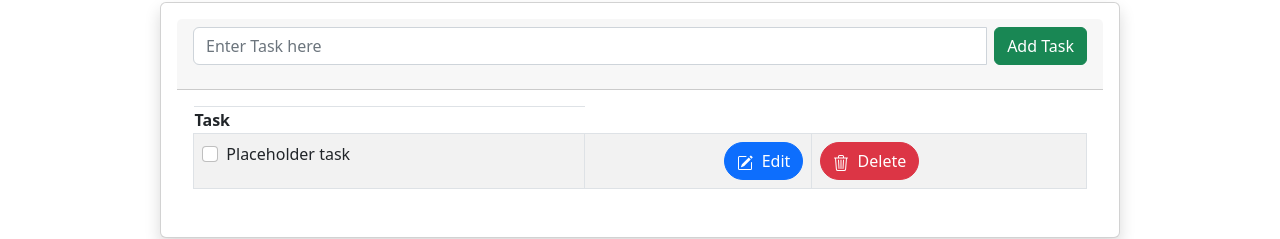
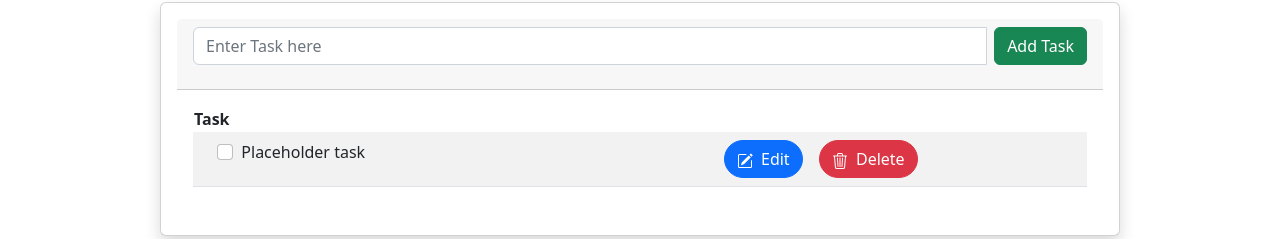
Before and after one commit to rmsevilla/todoli, a React (Create React App) app in the folder todoli/: page /listcontent in a window 1280 px wide. Shown: the part 78-317 px from the top of the page. Built offline with nearby package versions, Linux system fonts and the light colour scheme.

Commit message:
Css changes for ListContent

```diff
--- a/todoli/src/component/ListContent/ListContent.css
+++ b/todoli/src/component/ListContent/ListContent.css
@@ -1,3 +1,27 @@
 td {
     min-width: 80%;
 }
+
+.btn {
+    white-space: nowrap;
+    overflow: hidden;
+    text-overflow: ellipsis;
+    display: inline;
+}
+
+.button1 {
+    margin-right: 16px;
+}
+
+.form-check-input {
+    margin-left: 16px;
+}
+
+#outer {
+    width:100%;
+    text-align: center;
+}
+
+tr {
+    white-space: nowrap;
+}
--- a/todoli/src/component/ListContent/ListContentDisplay.js
+++ b/todoli/src/component/ListContent/ListContentDisplay.js
@@ -13,7 +13,7 @@ function ListContentDisplay(){
             </div>
             </h5>
                 <div class="card-body">
-                    <table className = "table table-striped table-bordered listTable">
+                    <table className = "table table-striped listTable">
                         <thead>
                             <th className = "text-left">Task</th>
                         </thead>
@@ -28,27 +28,27 @@ function ListContentDisplay(){
                                 <td align="right">
                                     <div className="row g-0">
 
-                                            <div>
-                                                <button className="btn btn-primary rounded-pill">
+                                            <div id="outer">
+                                                <button className="btn btn-primary rounded-pill button1">
                                                 <svg xmlns="http://www.w3.org/2000/svg" width="16" height="16" fill="currentColor" class="bi bi-pencil-square" viewBox="0 0 16 16">
                                                     <path d="M15.502 1.94a.5.5 0 0 1 0 .706L14.459 3.69l-2-2L13.502.646a.5.5 0 0 1 .707 0l1.293 1.293zm-1.75 2.456-2-2L4.939 9.21a.5.5 0 0 0-.121.196l-.805 2.414a.25.25 0 0 0 .316.316l2.414-.805a.5.5 0 0 0 .196-.12l6.813-6.814z"/>
                                                     <path fill-rule="evenodd" d="M1 13.5A1.5 1.5 0 0 0 2.5 15h11a1.5 1.5 0 0 0 1.5-1.5v-6a.5.5 0 0 0-1 0v6a.5.5 0 0 1-.5.5h-11a.5.5 0 0 1-.5-.5v-11a.5.5 0 0 1 .5-.5H9a.5.5 0 0 0 0-1H2.5A1.5 1.5 0 0 0 1 2.5v11z"/>
                                                 </svg>
                                                     &nbsp; Edit
                                                 </button>
+
+                                                <button className="btn btn-danger rounded-pill button2">
+                                                <svg xmlns="http://www.w3.org/2000/svg" width="16" height="20" fill="currentColor" class="bi bi-trash3" viewBox="0 0 16 16">
+                                                    <path d="M6.5 1h3a.5.5 0 0 1 .5.5v1H6v-1a.5.5 0 0 1 .5-.5ZM11 2.5v-1A1.5 1.5 0 0 0 9.5 0h-3A1.5 1.5 0 0 0 5 1.5v1H2.506a.58.58 0 0 0-.01 0H1.5a.5.5 0 0 0 0 1h.538l.853 10.66A2 2 0 0 0 4.885 16h6.23a2 2 0 0 0 1.994-1.84l.853-10.66h.538a.5.5 0 0 0 0-1h-.995a.59.59 0 0 0-.01 0H11Zm1.958 1-.846 10.58a1 1 0 0 1-.997.92h-6.23a1 1 0 0 1-.997-.92L3.042 3.5h9.916Zm-7.487 1a.5.5 0 0 1 .528.47l.5 8.5a.5.5 0 0 1-.998.06L5 5.03a.5.5 0 0 1 .47-.53Zm5.058 0a.5.5 0 0 1 .47.53l-.5 8.5a.5.5 0 1 1-.998-.06l.5-8.5a.5.5 0 0 1 .528-.47ZM8 4.5a.5.5 0 0 1 .5.5v8.5a.5.5 0 0 1-1 0V5a.5.5 0 0 1 .5-.5Z"/>
+                                                </svg>
+                                                &nbsp; Delete
+                                                </button>
+
                                             </div>
                                     </div>
                                 </td>
 
                                 <td align="left">
-                                        <div>
-                                            <button className="btn btn-danger rounded-pill">
-                                            <svg xmlns="http://www.w3.org/2000/svg" width="16" height="20" fill="currentColor" class="bi bi-trash3" viewBox="0 0 16 16">
-                                                <path d="M6.5 1h3a.5.5 0 0 1 .5.5v1H6v-1a.5.5 0 0 1 .5-.5ZM11 2.5v-1A1.5 1.5 0 0 0 9.5 0h-3A1.5 1.5 0 0 0 5 1.5v1H2.506a.58.58 0 0 0-.01 0H1.5a.5.5 0 0 0 0 1h.538l.853 10.66A2 2 0 0 0 4.885 16h6.23a2 2 0 0 0 1.994-1.84l.853-10.66h.538a.5.5 0 0 0 0-1h-.995a.59.59 0 0 0-.01 0H11Zm1.958 1-.846 10.58a1 1 0 0 1-.997.92h-6.23a1 1 0 0 1-.997-.92L3.042 3.5h9.916Zm-7.487 1a.5.5 0 0 1 .528.47l.5 8.5a.5.5 0 0 1-.998.06L5 5.03a.5.5 0 0 1 .47-.53Zm5.058 0a.5.5 0 0 1 .47.53l-.5 8.5a.5.5 0 1 1-.998-.06l.5-8.5a.5.5 0 0 1 .528-.47ZM8 4.5a.5.5 0 0 1 .5.5v8.5a.5.5 0 0 1-1 0V5a.5.5 0 0 1 .5-.5Z"/>
-                                            </svg>
-                                                &nbsp; Delete
-                                            </button>
-                                        </div>
                                 </td>
                             </tr>
                         </tbody>
```
